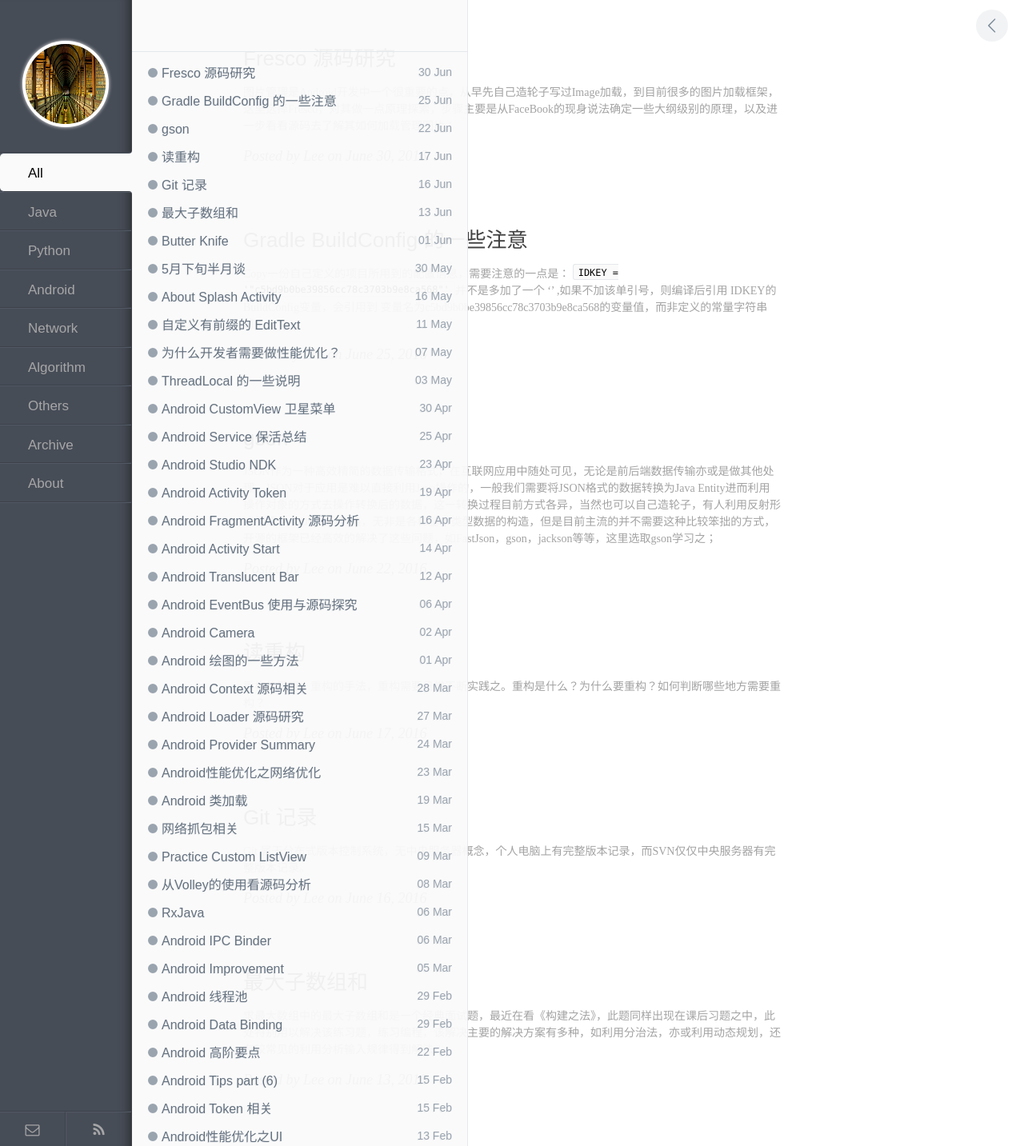
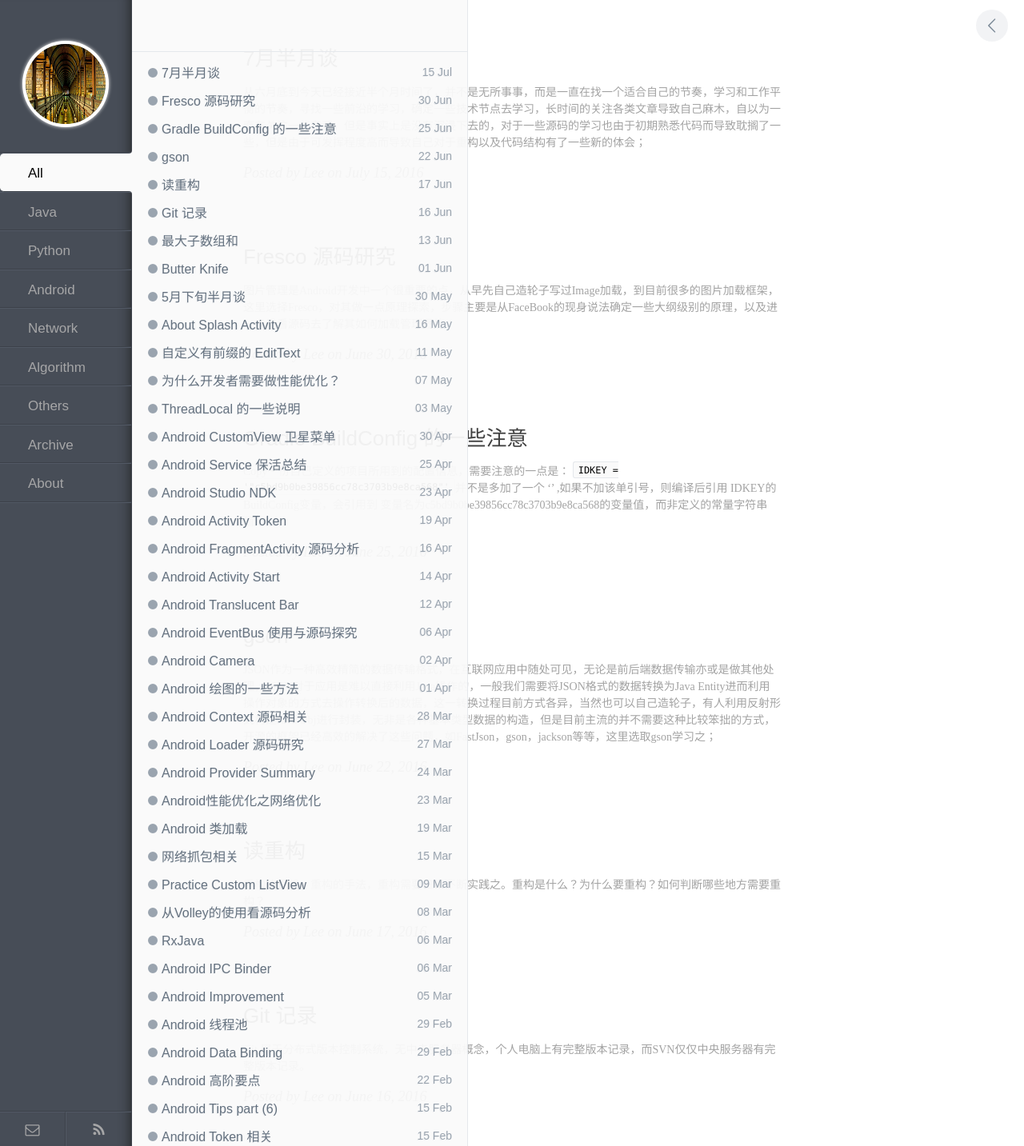
Before and after one commit to enlipan/enlipan.github.io, a Jekyll site: the page built from index.html, in a window 1280 px wide. Shown: the whole page at 80% size. Built offline with Jekyll 4.4.1, drawn with Linux system fonts in a browser that asks for light colours; nearby versions of some CDN libraries; the list of posts is cut into pages by our own code; comment, search, counter and statistics services are not loaded.

Commit message:
modify pages refactoring

```diff
--- a/_posts/2016-06-17-read-refactoring.md
+++ b/_posts/2016-06-17-read-refactoring.md
@@ -121,6 +121,26 @@
 
 *  封装字段为对象使用
 
+*  改数组为对象，将数组中的各个index对应，改为更加具有表达语义性的对象各个字段，以顺序表达的数组会在最终难以记忆
+
+*  View界面与Model业务逻辑分离构造，简化Model的维护
+
+*  反向指针设定，针对初期的单向指针，也就是对象需要引用其的对象的引用，完成一些功能设定，双向关联很强大，但是的其维护需要更加复杂，需要确保对象正确的创建删除，防止僵尸对象的内存泄漏，也就是需要回收的对象依旧存在引用而无法被回收
+
+*  消除幻数！—— 有特殊意义而又不能明确表达特殊含义——命名！
+
+*  封装提供数据隐藏 —— 改public
+
+*  封装集合对象，对集合对象提供一些有效封装，防止集合引用被直接获取，对象内容被更改而无法感知 -- Collections.unmodifiableList()
+
+*  用类代替静态标量这类标志，以类的特性实现更加全能的类型检查
+
+*  以子类实现的多态实现类型码—— 可以构建宿主类中与特定类型码相关的特性，进一步将不同行为的了解
+
+*  以状态对象取代类型码，借助使用设计模式（策略，状态）
+
+*  不要滥用子类，子类特性是增加新特性或变化属性行为，而适当时候我们应该去子类而改字段，精简，借助工厂模式消除对象创建时的直接引用，可以完成更加灵活的重构
+
 
 ####  第九章：条件表达式简化
 
--- /dev/null
+++ b/_posts/2016-7-15-recently.md
@@ -0,0 +1,22 @@
+---
+layout: post
+title: 7月半月谈
+category: others
+keywords: [study, android]
+---
+
+从六月底到今天已经接近半个月时间了，并不是无所事事，而是一直在找一个适合自己的节奏，学习和工作平衡的节奏，寻找一些前沿的学习，确定一些技术节点去学习，长时间的关注各类文章导致自己麻木，自以为一直在关注一些东西，但是事实上是没有沉浸下去的，对于一些源码的学习也由于初期熟悉代码而导致耽搁了一些，但是由于可发挥程度高而导致自己对于重构以及代码结构有了一些新的体会；
+
+核心技术栈：
+
+React Native
+
+RxJava
+
+重拾JavaScript
+
+Mvp
+
+Dagger2
+
+Retrofit
```
